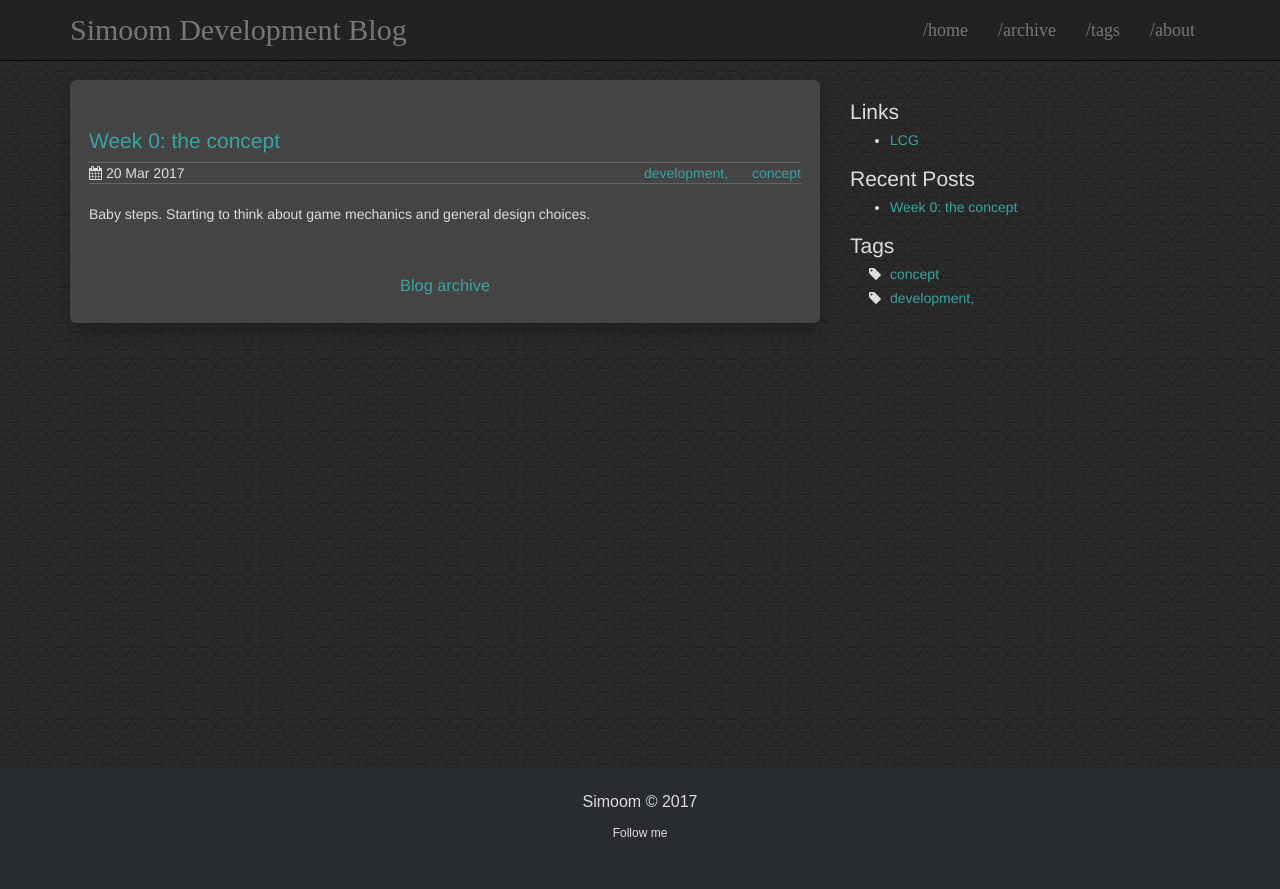
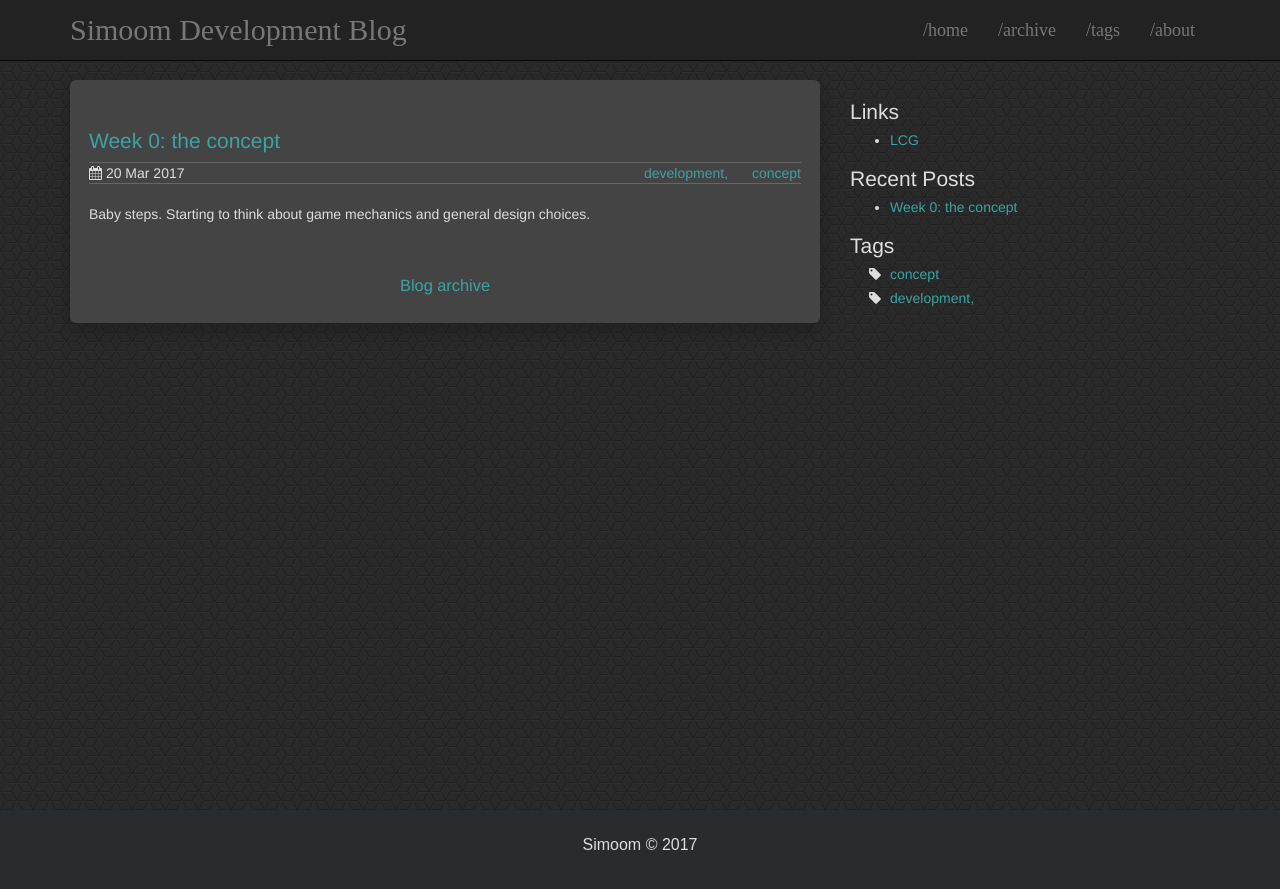
Before and after one commit to simoom-dev/blog, a Jekyll site: the page built from index.html, in a window 1280 px wide. Shown: the top 889 px of the page. Built offline with Jekyll 4.4.1, drawn with Linux system fonts in a browser that asks for light colours; the list of posts is cut into pages by our own code.

Commit message:
Minor adjustments

```diff
--- a/_includes/footer.html
+++ b/_includes/footer.html
@@ -2,7 +2,7 @@
       <div class="container">
         <div class="footer">
           <p>Simoom &copy; 2017</p>
-          {% include social.html %}
+          <!--{% include social.html %}-->
         </div>
       </div>
     </footer>
```
